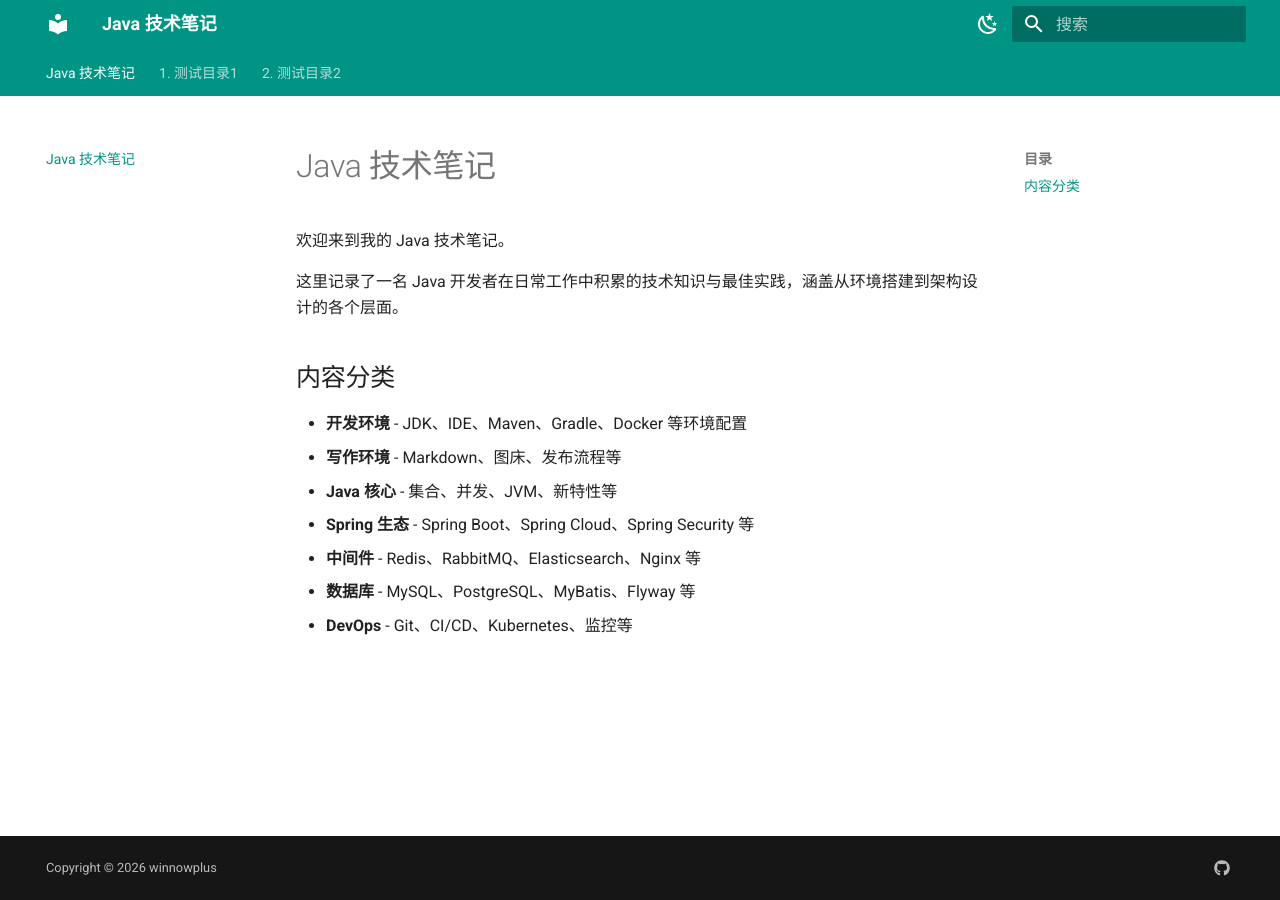
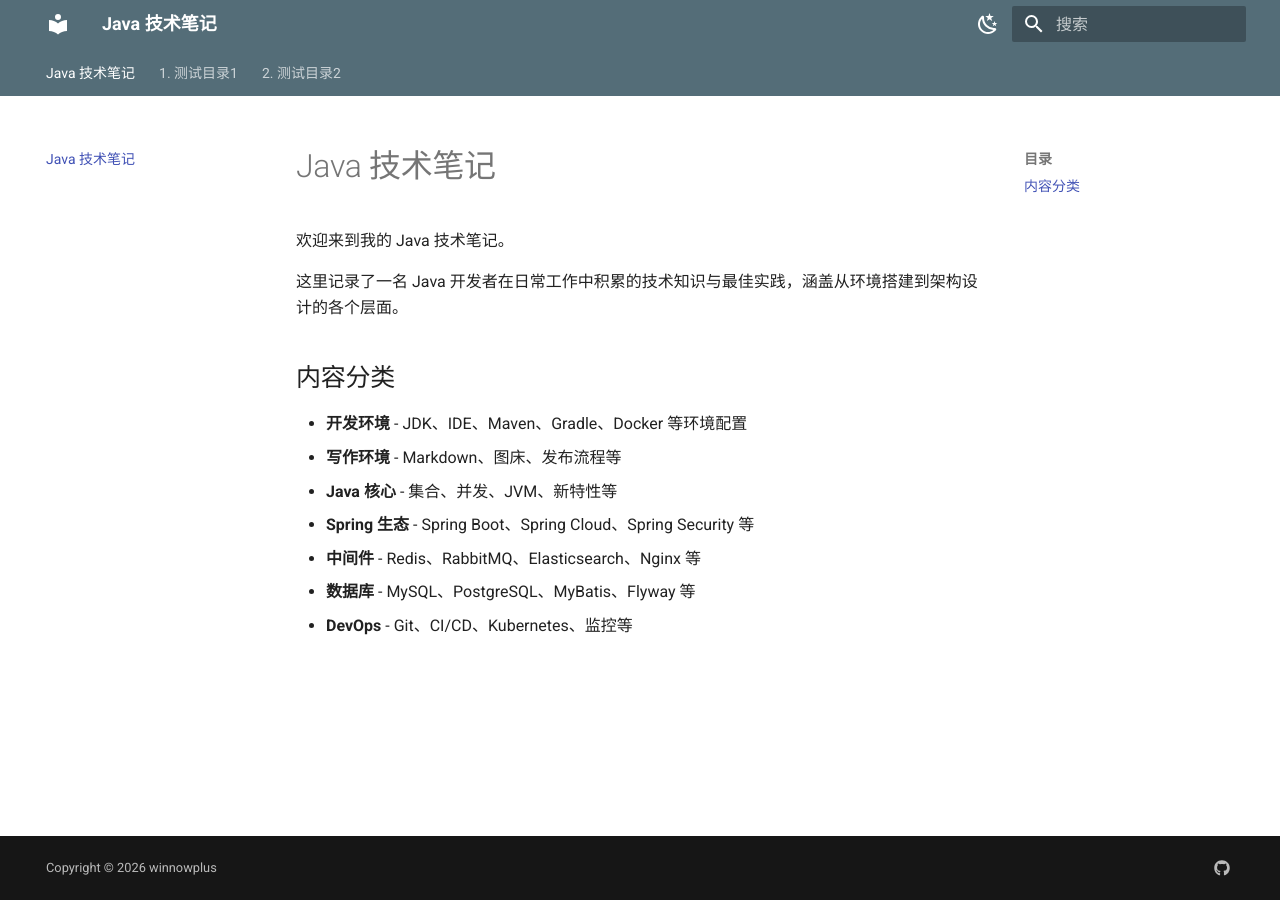
Before and after one commit to winnowplus/java-tech-notes, an MkDocs documentation site: the page built from docs/index.md, in a window 1280 px wide. Built offline with MkDocs 1.6.1 and Material for MkDocs 9.7.7, drawn with Linux system fonts in a browser that asks for light colours.

Commit message:
update theme settings

```diff
--- a/mkdocs.yml
+++ b/mkdocs.yml
@@ -14,14 +14,14 @@
   language: zh                             # 界面语言设为中文
   palette:
     - scheme: default
-      primary: teal                       # 翠绿色
-      accent: red                         # 红色
+      primary: blue grey
+      accent: teal
       toggle:
         icon: material/weather-night      # 月亮图标，点击切换到暗色
         name: 切换至暗色模式
     - scheme: slate
-      primary: indigo                     # 深蓝灰色
-      accent: deep orange                 # 琥珀橙色
+      primary: indigo
+      accent: teal
       toggle:
         icon: material/weather-sunny      # 太阳图标，点击切换到亮色
         name: 切换至亮色模式
```
